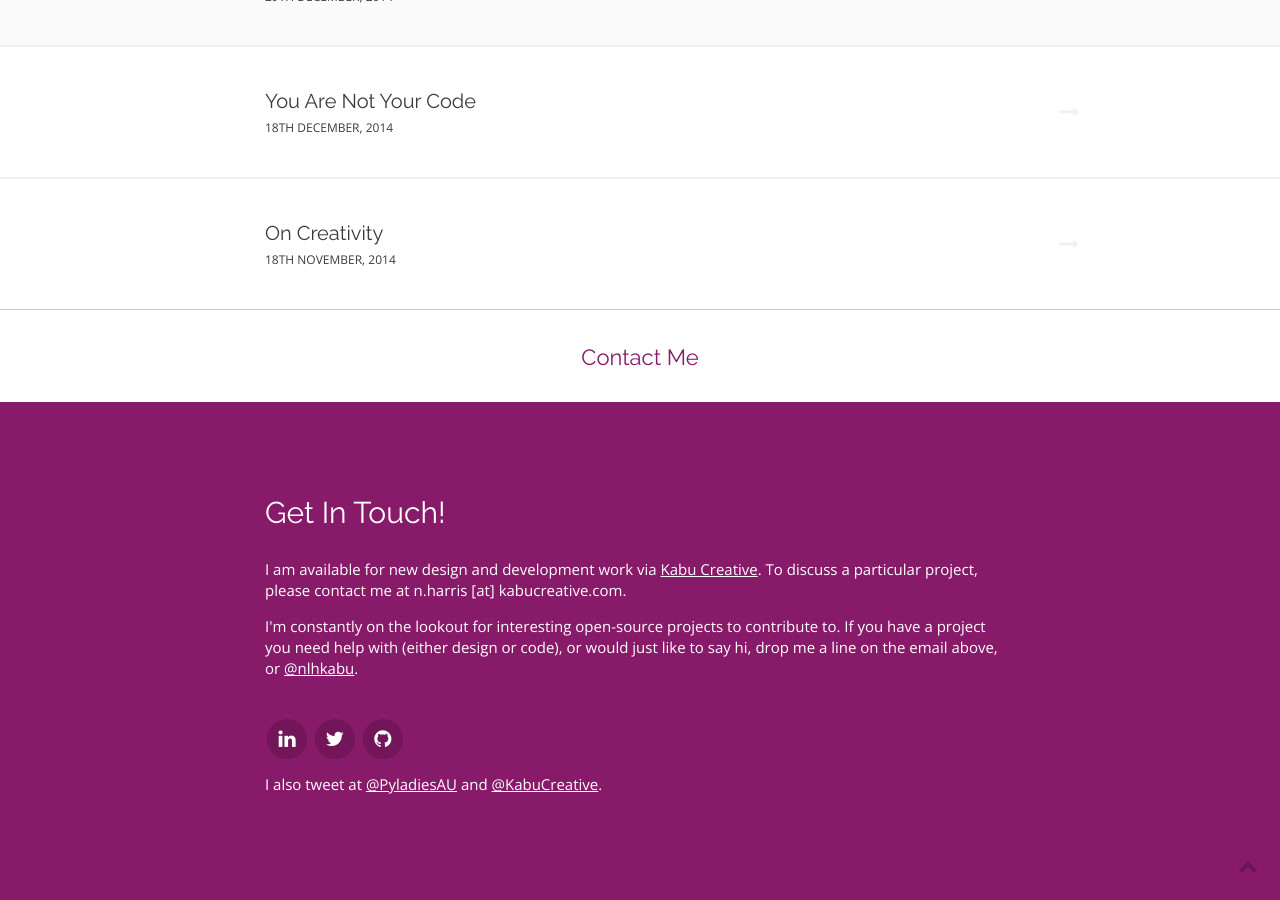
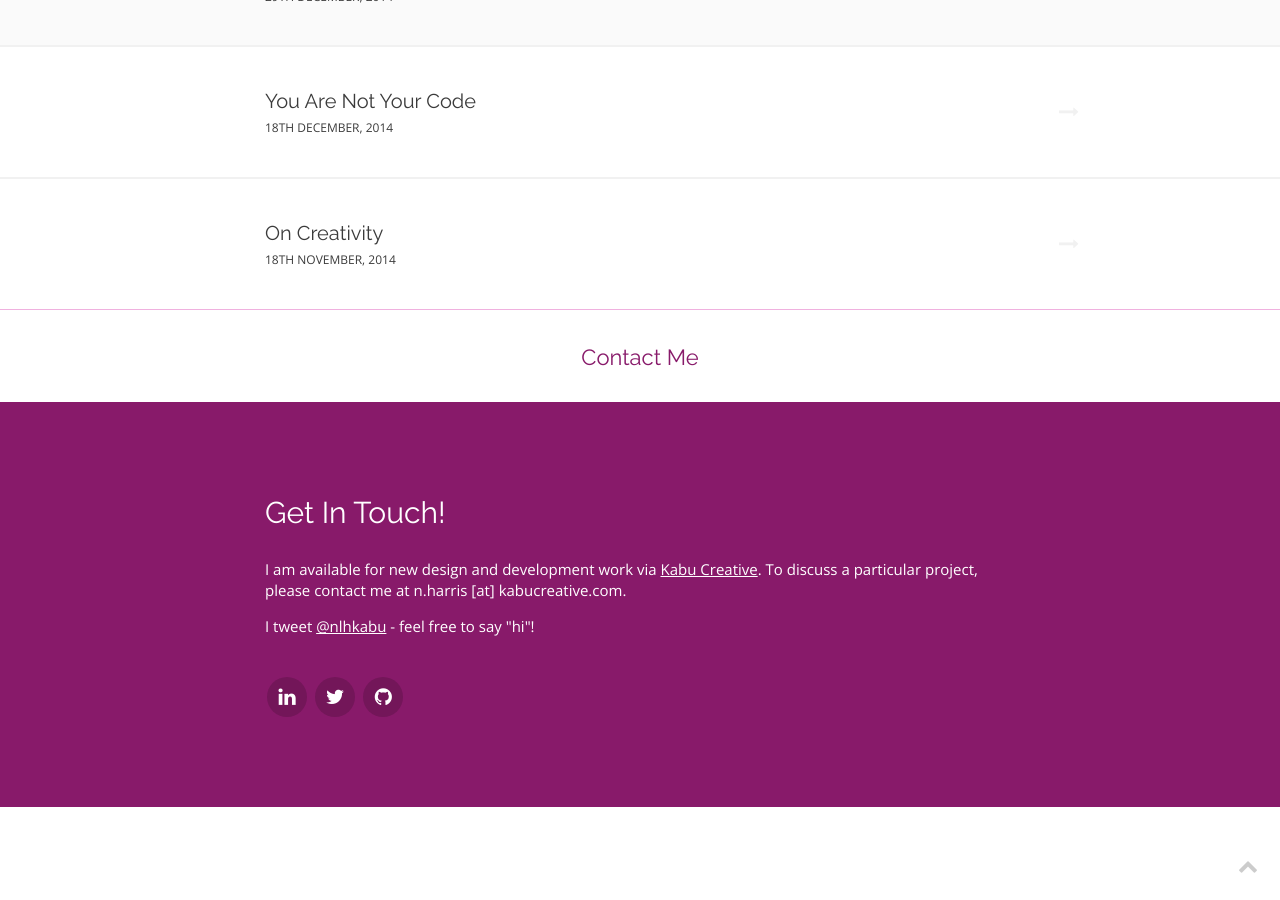
Before and after one commit to nlhkabu/nlhkabu.github.io, a Jekyll site: the page built from index.html, in a window 1280 px wide and 900 px high, scrolled down 3875 px. Built offline with Jekyll 4.4.1, drawn with Linux system fonts in a browser that asks for light colours; nearby versions of some CDN libraries; some web fonts are replaced; after the commit the page ends 4682 px from its top, so only the background shows below that.

Commit message:
Update site footer - remove invitation for new OS projects - too busygit add --all

```diff
--- a/_includes/footer.html
+++ b/_includes/footer.html
@@ -6,15 +6,13 @@
         <div class="content">
             <h2>Get In Touch!</h2>
             <p>I am available for new design and development work via <a href="http://kabucreative.com">Kabu Creative</a>.  To discuss a particular project, please contact me at n.harris [at] kabucreative.com</a>.</p>
-            <p>I'm constantly on the lookout for interesting open-source projects to contribute to.  If you have a project you need help with (either design or code), or would just like to say hi, drop me a line on the email above, or <a href="https://twitter.com/nlhkabu">@nlhkabu</a>.</p>
+            <p>I tweet <a href="https://twitter.com/nlhkabu">@nlhkabu</a> - feel free to say "hi"!</p>
 
             <div class="social">
-                <p>
-                    <a href="http://au.linkedin.com/in/nlhkabu" class="icon-link" data-proofer-ignore><i class="fa fa-linkedin"></i></a>
-                    <a href="http://twitter.com/nlhkabu" class="icon-link"><i class="fa fa-twitter"></i></a>
-                    <a href="http://github.com/nlhkabu" class="icon-link"><i class="fa fa-github"></i></a>
-                </p>
-                <p>I also tweet at <a href="https://twitter.com/pyladiesau">@PyladiesAU</a> and <a href="https://twitter.com/kabucreative">@KabuCreative</a>.</p>
+                <a href="http://au.linkedin.com/in/nlhkabu" class="icon-link" data-proofer-ignore><i class="fa fa-linkedin"></i></a>
+                <a href="http://twitter.com/nlhkabu" class="icon-link"><i class="fa fa-twitter"></i></a>
+                <a href="http://github.com/nlhkabu" class="icon-link"><i class="fa fa-github"></i></a>
+                <!--<p>I also tweet at <a href="https://twitter.com/pyladiesau">@PyladiesAU</a> and <a href="https://twitter.com/kabucreative">@KabuCreative</a>.</p>-->
             </div>
         </div>
     </div>
```
